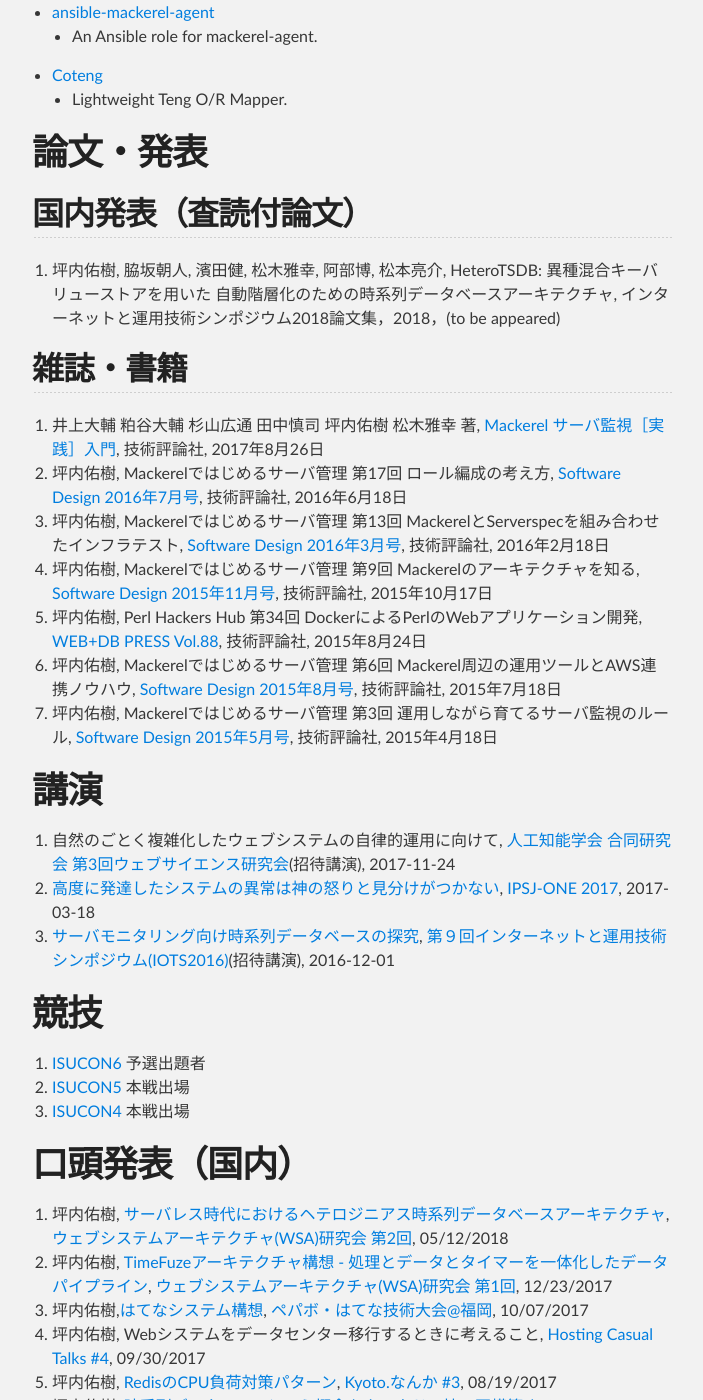
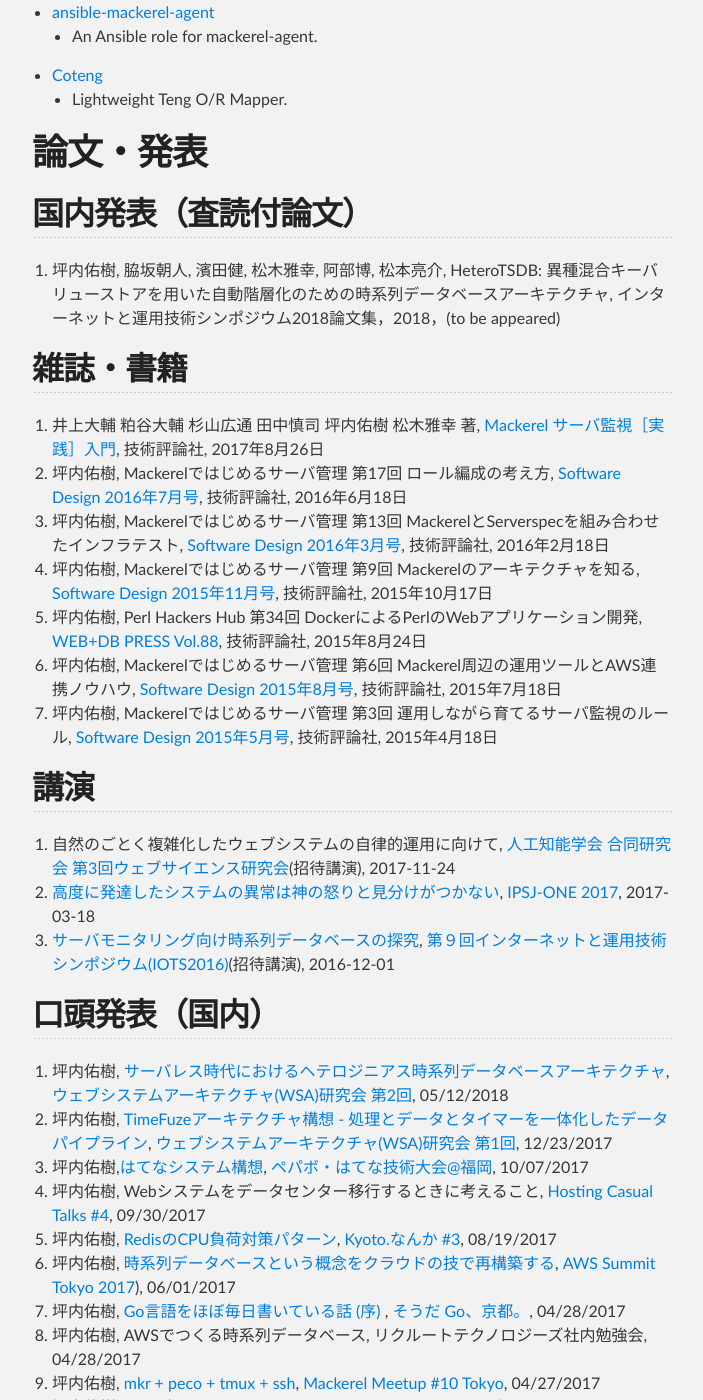
Before and after one commit to yuuki/yuuk.io, a Jekyll site: the page built from index.md, in a window 1280 px wide and 1400 px high, scrolled down 1307 px. Shown: the whole window, without its empty margins (288-991 px from the left). Built offline with Jekyll 4.4.1, drawn with Linux system fonts in a browser that asks for light colours; nearby versions of some CDN libraries; some of the changed text lies outside the part shown.

Commit message:
Sync README.md in master branch to index.md in gh-pages

```diff
--- a/index.md
+++ b/index.md
@@ -47,7 +47,7 @@
 
 ## 国内発表（査読付論文）
 
-1. 坪内佑樹, 脇坂朝人, 濱田健, 松木雅幸, 阿部博, 松本亮介, HeteroTSDB: 異種混合キーバリューストアを用いた 自動階層化のための時系列データベースアーキテクチャ, インターネットと運用技術シンポジウム2018論文集，2018，(to be appeared)
+1. 坪内佑樹, 脇坂朝人, 濱田健, 松木雅幸, 阿部博, 松本亮介, HeteroTSDB: 異種混合キーバリューストアを用いた自動階層化のための時系列データベースアーキテクチャ, インターネットと運用技術シンポジウム2018論文集，2018，(to be appeared)
 
 ## 雑誌・書籍
 
@@ -59,19 +59,13 @@
 1. 坪内佑樹, Mackerelではじめるサーバ管理 第6回 Mackerel周辺の運用ツールとAWS連携ノウハウ, [Software Design 2015年8月号](http://gihyo.jp/magazine/SD/archive/2015/201508), 技術評論社, 2015年7月18日
 1. 坪内佑樹, Mackerelではじめるサーバ管理 第3回 運用しながら育てるサーバ監視のルール, [Software Design 2015年5月号](http://gihyo.jp/magazine/SD/archive/2015/201505), 技術評論社, 2015年4月18日
 
-# 講演
+## 講演
 
 1. 自然のごとく複雑化したウェブシステムの自律的運用に向けて, [人工知能学会 合同研究会 第3回ウェブサイエンス研究会](http://www.ai-gakkai.or.jp/sigconf/)(招待講演), 2017-11-24
 1. [高度に発達したシステムの異常は神の怒りと見分けがつかない](https://speakerdeck.com/yuukit/ipsj-one-2017-y-uuki), [IPSJ-ONE 2017](http://ipsj-one.org/), 2017-03-18
 1. [サーバモニタリング向け時系列データベースの探究](https://speakerdeck.com/yuukit/the-study-of-time-series-database-for-server-monitoring), [第９回インターネットと運用技術シンポジウム(IOTS2016)](http://www.iot.ipsj.or.jp/iots/2016)(招待講演), 2016-12-01
 
-# 競技
-
-1. [ISUCON6](http://isucon.net/archives/48465737.html) 予選出題者
-1. [ISUCON5](http://isucon.net/archives/45166636.html) 本戦出場
-1. [ISUCON4](http://isucon.net/archives/41252218.html) 本戦出場
-
-# 口頭発表（国内）
+## 口頭発表（国内）
 
 1. 坪内佑樹, [サーバレス時代におけるヘテロジニアス時系列データベースアーキテクチャ](https://speakerdeck.com/yuukit/heterotsdb), [ウェブシステムアーキテクチャ(WSA)研究会 第2回](https://websystemarchitecture.hatenablog.jp/entry/2018/03/22/104006), 05/12/2018
 1. 坪内佑樹, [TimeFuzeアーキテクチャ構想 - 処理とデータとタイマーを一体化したデータパイプライン](https://speakerdeck.com/yuukit/the-concept-of-timefuze-architecture), [ウェブシステムアーキテクチャ(WSA)研究会 第1回](http://websystemarchitecture.hatenablog.jp/entry/2017/12/17/133301), 12/23/2017
```
Also changed, not shown: other parts of index.md (+9 -3 lines).
